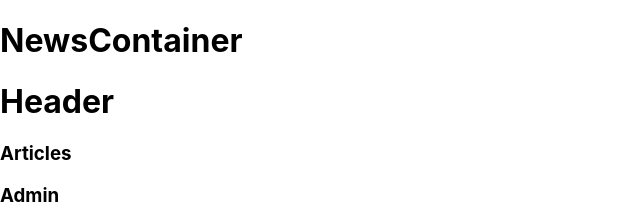
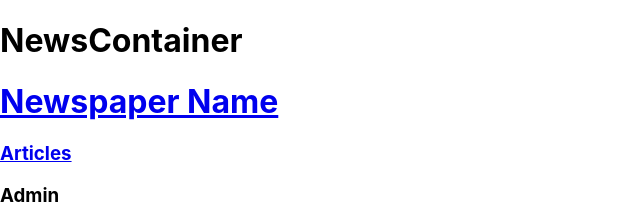
Before and after one commit to lawrie-sm/cc-newspaper, a React (Create React App) app in the folder client/: page / in a window 1280 px wide. Shown: the top 215 px of the page, without its empty margins (0-640 px from the left). Built offline with nearby package versions, Linux system fonts and the light colour scheme; no server answers.

Commit message:
links added to header

```diff
--- a/client/src/Components/Header.js
+++ b/client/src/Components/Header.js
@@ -1,9 +1,10 @@
 import React from 'react';
+import {Link} from 'react-router-dom';
 
 const Header = () => (
     <>
-      <h1>Header</h1>
-      <h3>Articles</h3>
+      <Link to="/"><h1>Newspaper Name</h1></Link>
+      <Link to="/"><h3>Articles</h3></Link>
       <h3>Admin</h3>
     </>
 )
```
Also changed, not shown: client/src/Containers/NewsContainer.js (indentation only), 1 other file (tests, documents, lock files or other folders).
